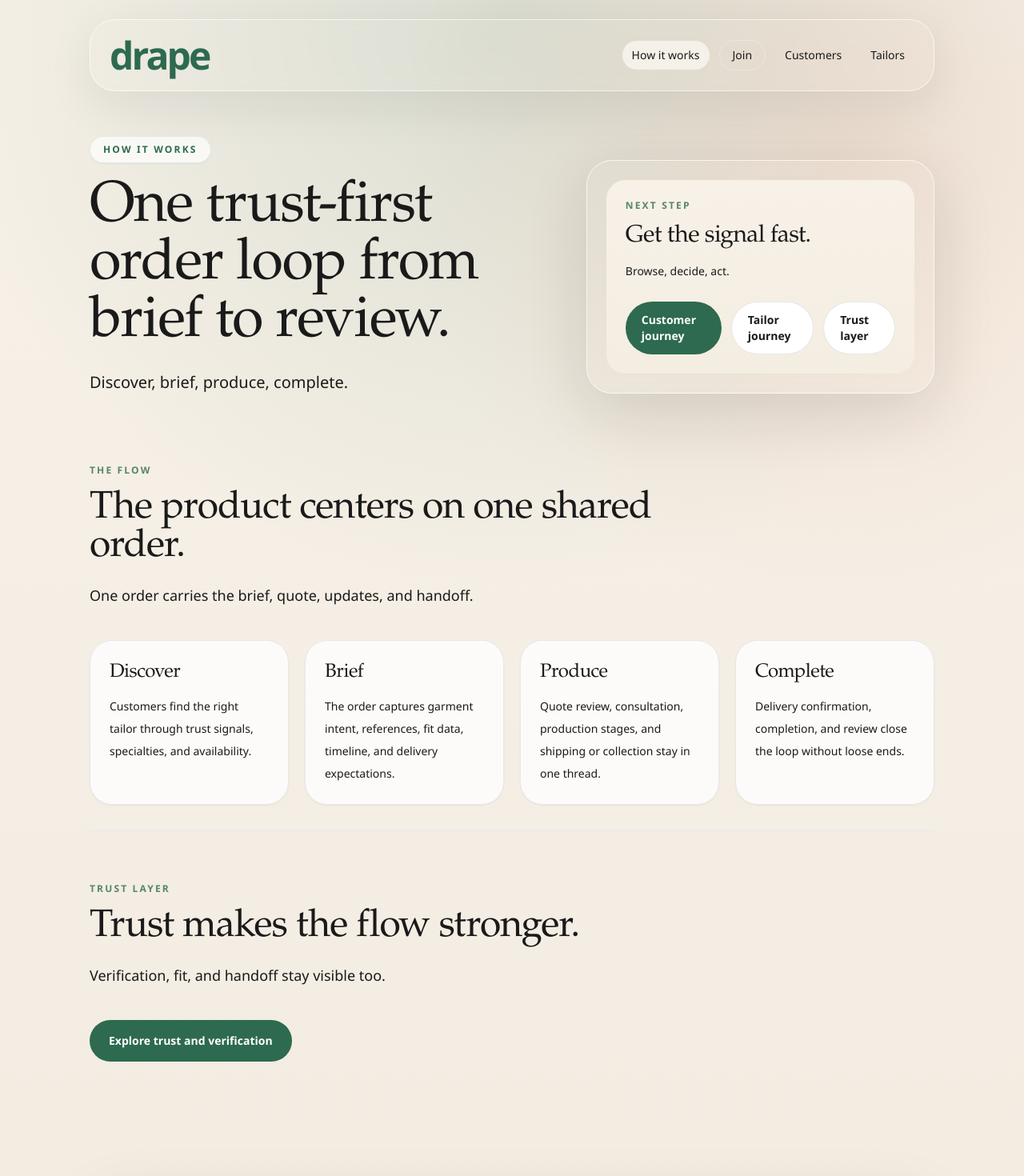
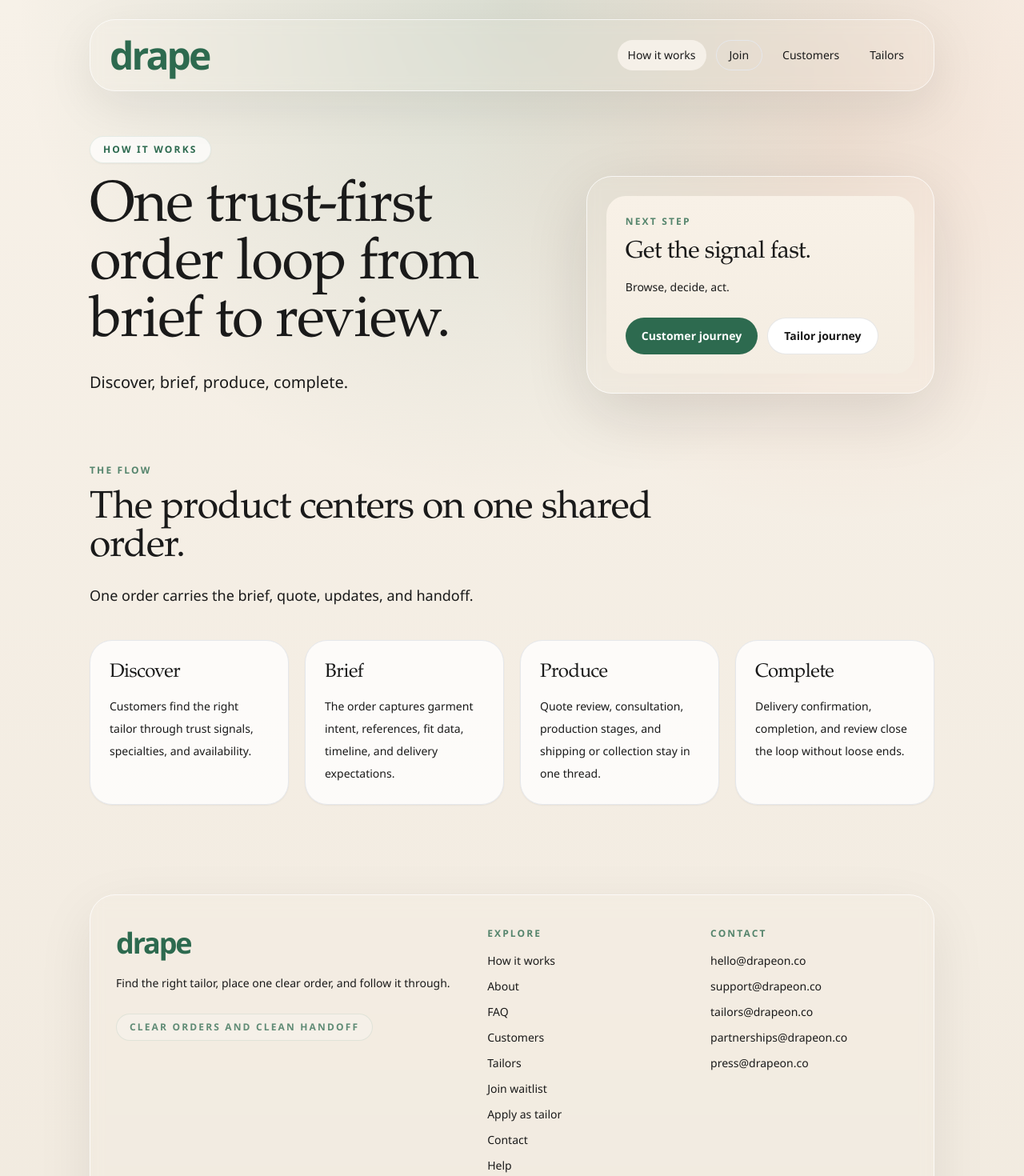
Before and after one commit to Drape-ltd/drape, a Next.js app in the folder apps/web/: page /how-it-works in a window 1280 px wide. Shown: the top 1470 px of the page at 80% size. Built offline with nearby package versions, Linux system fonts and the light colour scheme; no server answers.

Commit message:
fix: clean how-it-works and stabilize nav pills

```diff
--- a/apps/web/app/how-it-works/page.tsx
+++ b/apps/web/app/how-it-works/page.tsx
@@ -29,12 +29,6 @@ export default function HowItWorksPage(): JSX.Element {
           >
             Tailor journey
           </Link>
-          <Link
-            href="/trust"
-            className="inline-flex items-center justify-center rounded-full border border-ink/10 bg-white px-5 py-3 text-sm font-semibold text-ink"
-          >
-            Trust layer
-          </Link>
         </div>
       }
     >
@@ -63,22 +57,6 @@ export default function HowItWorksPage(): JSX.Element {
           />
         </div>
       </section>
-
-      <section className="border-t border-ink/6 py-16">
-        <SectionTitle
-          eyebrow="Trust layer"
-          title="Trust makes the flow stronger."
-          description="Verification, fit, and handoff stay visible too."
-        />
-        <div className="mt-10">
-          <Link
-            href="/trust"
-            className="inline-flex items-center justify-center rounded-full bg-needle px-6 py-4 text-sm font-semibold text-white"
-          >
-            Explore trust and verification
-          </Link>
-        </div>
-      </section>
     </MarketingShell>
   )
 }
--- a/apps/web/components/marketing-shell.tsx
+++ b/apps/web/components/marketing-shell.tsx
@@ -50,11 +50,11 @@ export function MarketingShell({
                 const active = isActive(item.href)
                 const className = item.primary
                   ? active
-                    ? 'rounded-full bg-needle px-4 py-2 text-white shadow-sm'
+                    ? 'rounded-full border border-transparent bg-needle px-4 py-2 text-white shadow-sm'
                     : 'rounded-full border border-ink/8 bg-white/88 px-4 py-2 text-ink transition hover:bg-bone hover:text-ink'
                   : active
-                    ? 'rounded-full bg-bone px-3 py-2 text-ink'
-                    : 'rounded-full px-3 py-2 transition hover:bg-bone hover:text-ink'
+                    ? 'rounded-full border border-transparent bg-bone px-3 py-2 text-ink'
+                    : 'rounded-full border border-transparent px-3 py-2 transition hover:bg-bone hover:text-ink'
 
                 return (
                   <Link key={item.href} href={item.href} className={className}>
@@ -70,10 +70,10 @@ export function MarketingShell({
               const active = isActive(item.href)
               const className = item.primary
                 ? active
-                  ? 'whitespace-nowrap rounded-full bg-needle px-3.5 py-2 text-white shadow-sm'
+                  ? 'whitespace-nowrap rounded-full border border-transparent bg-needle px-3.5 py-2 text-white shadow-sm'
                   : 'whitespace-nowrap rounded-full border border-ink/8 bg-white/90 px-3.5 py-2 text-ink transition hover:text-ink'
                 : active
-                  ? 'whitespace-nowrap rounded-full bg-bone px-3.5 py-2 text-ink'
+                  ? 'whitespace-nowrap rounded-full border border-transparent bg-bone px-3.5 py-2 text-ink'
                   : 'whitespace-nowrap rounded-full border border-ink/8 bg-white/90 px-3.5 py-2 transition hover:text-ink'
 
               return (
```
